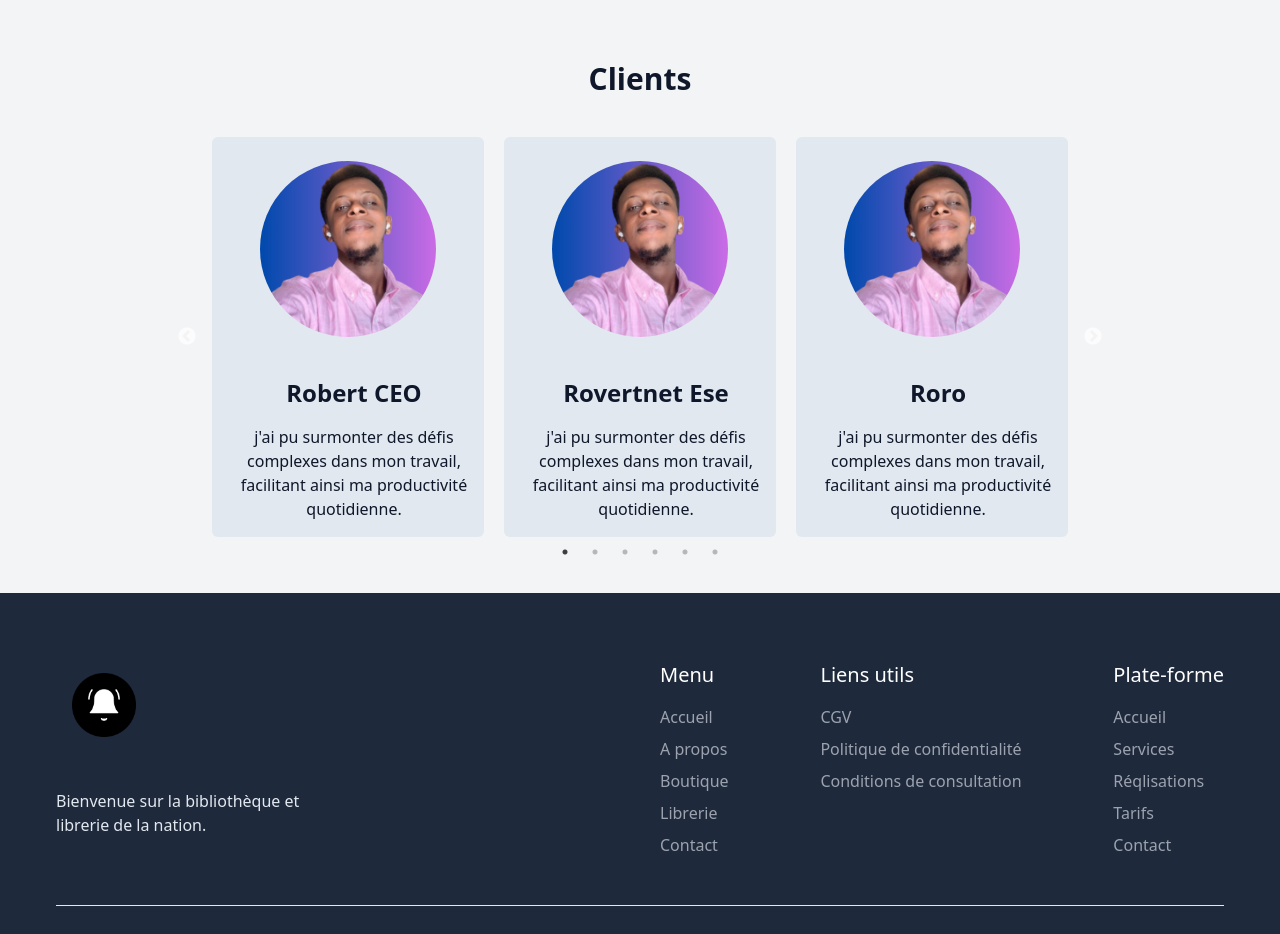
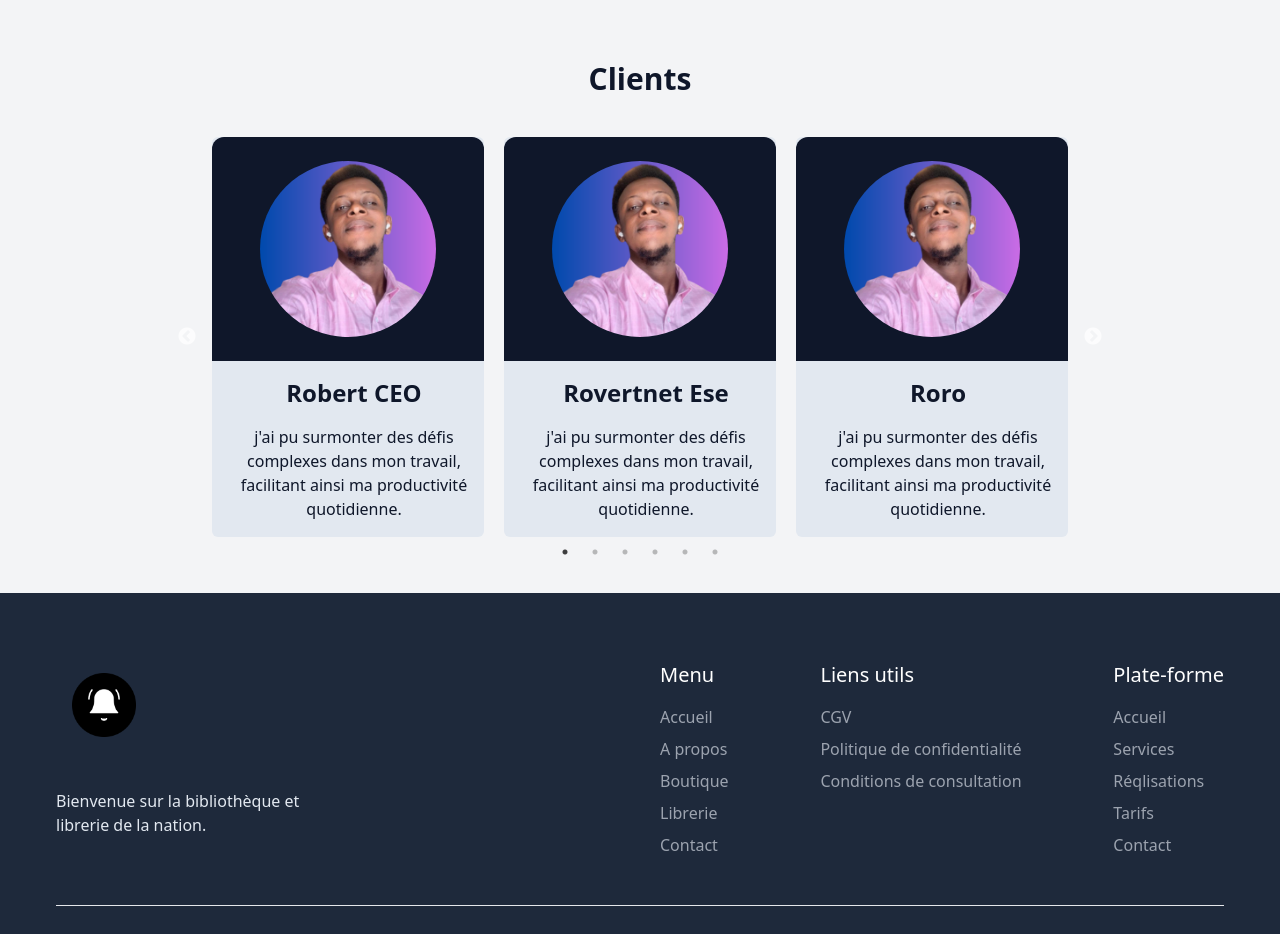
Before and after one commit to rovertnet/Bibliotheque, a React (Vite) app: page / in a window 1280 px wide. Shown: the part 1880-2814 px from the top of the page. Built offline with nearby package versions, Linux system fonts and the light colour scheme.

Commit message:
update sponsor and cat

```diff
--- a/src/component/body/Sponsor.jsx
+++ b/src/component/body/Sponsor.jsx
@@ -22,8 +22,8 @@ function Sponsor() {
           <Slider {...settings}>
             {
               Data.map((d) => (
-                <div key={d.nom} className=" bg-slate-200 dark:bg-slate-500 text-slate-900 dark:text-slate-400 space-x-3 rounded-md">
-                  <div className=" h-56 dark:bg-blue-400 flex justify-center items-center rounded-t-xl">
+                <div key={d.nom} className=" bg-slate-200 dark:bg-blue-950 text-slate-900 dark:text-slate-400 space-x-3 rounded-md">
+                  <div className=" h-56 dark:bg-blue-400 bg-slate-900 flex justify-center items-center rounded-t-xl">
                     <img src={d.imageUrl} alt="" className=" h-44 w-44 rounded-full" />
                   </div>
                   <div className=" flex flex-col items-center justify-center gap-4 p-4">
```
